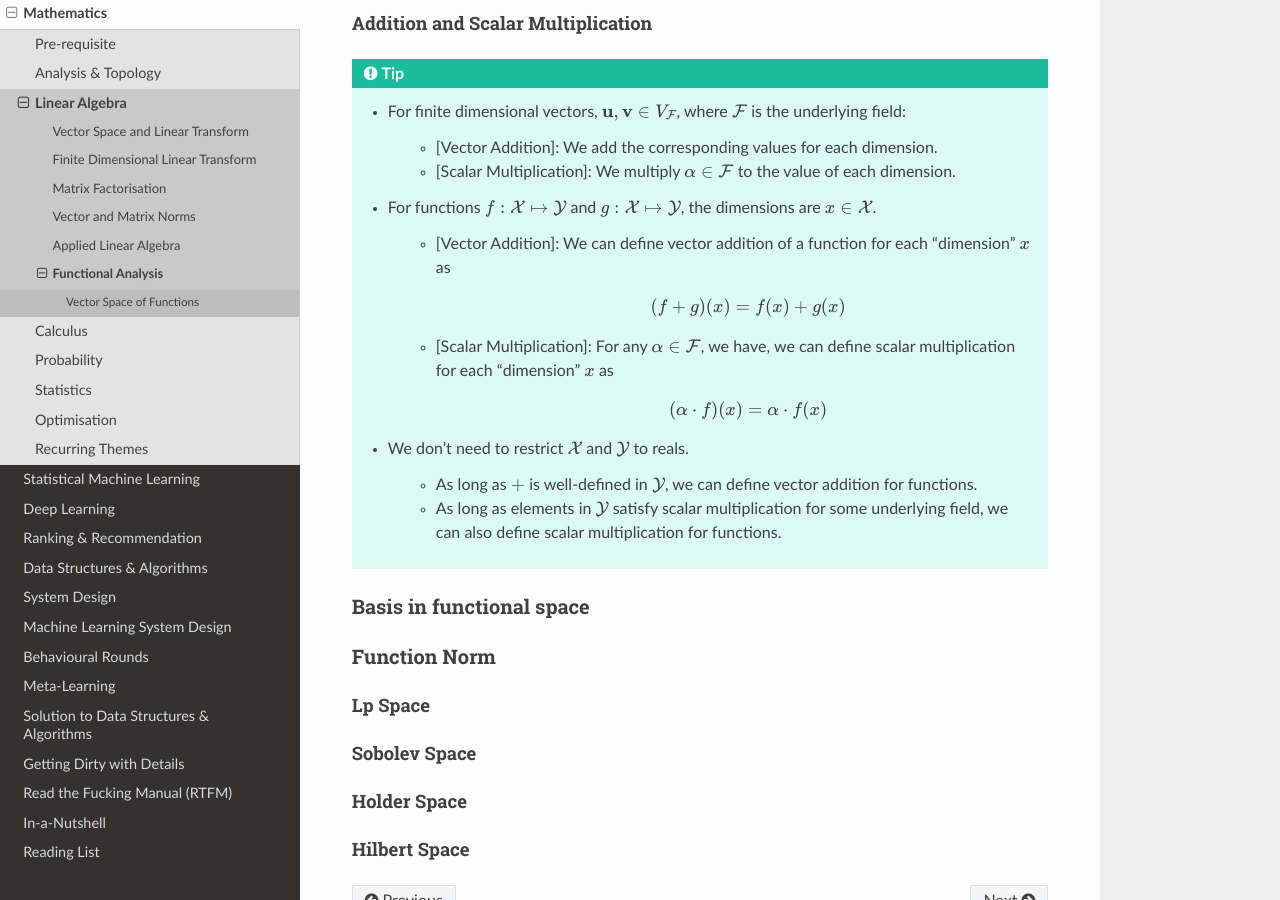
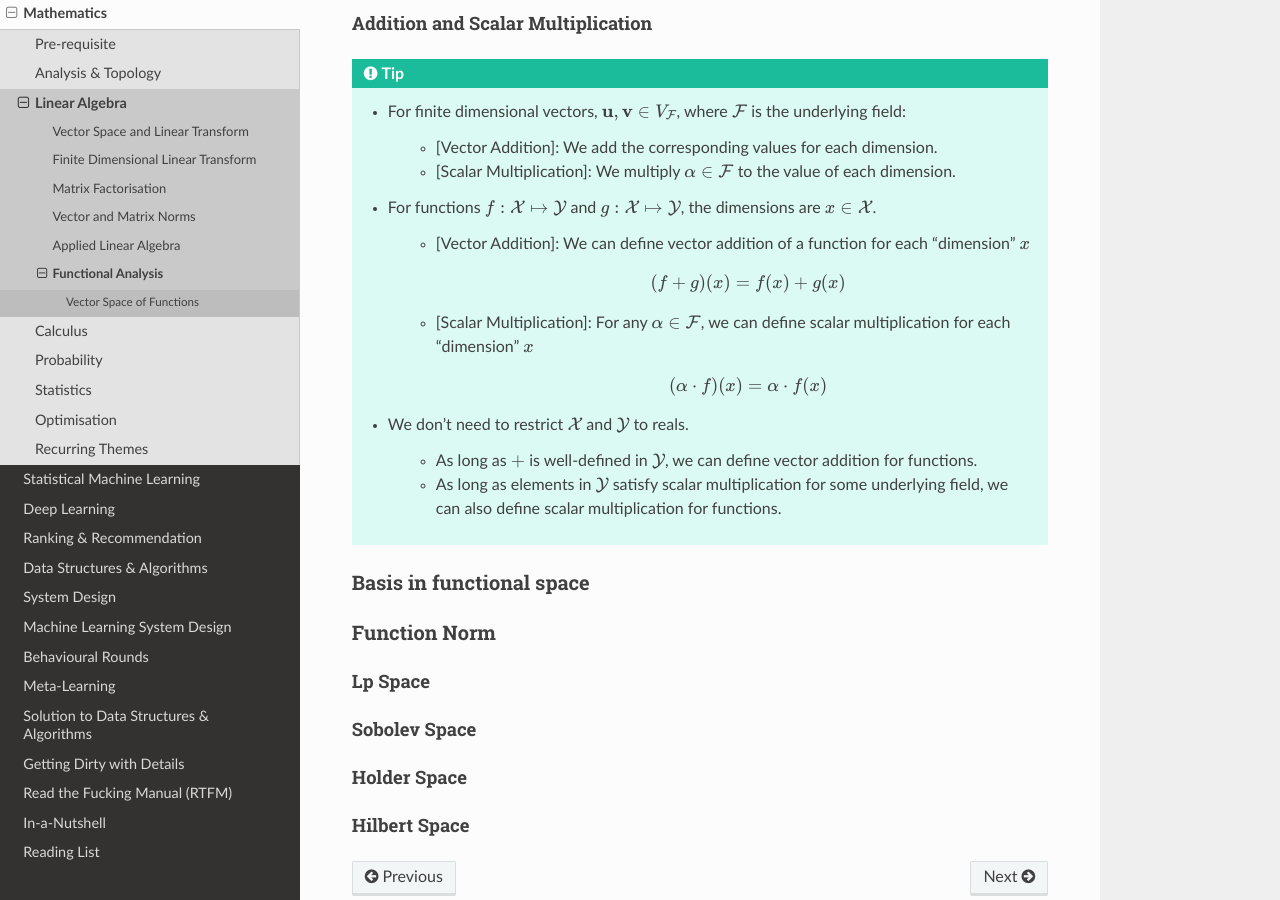
Before and after one commit to uselesstechjunks/leetcode, a Sphinx documentation site: the page built from docs/source/math/linalg/funan.rst, in a window 1280 px wide and 900 px high, scrolled down 797 px. Built offline with Sphinx 7.4.7 and the Read the Docs theme 2.0.0, drawn with Linux system fonts in a browser that asks for light colours.

Commit message:
Update funan.rst

```diff
--- a/docs/source/math/linalg/funan.rst
+++ b/docs/source/math/linalg/funan.rst
@@ -31,10 +31,10 @@ Addition and Scalar Multiplication
 		* [Scalar Multiplication]: We multiply :math:`\alpha\in\mathcal{F}` to the value of each dimension.
 	* For functions :math:`f:\mathcal{X}\mapsto\mathcal{Y}` and :math:`g:\mathcal{X}\mapsto\mathcal{Y}`, the dimensions are :math:`x\in\mathcal{X}`.
 
-		* [Vector Addition]: We can define vector addition of a function for each "dimension" :math:`x` as
+		* [Vector Addition]: We can define vector addition of a function for each "dimension" :math:`x`
 
 			.. math:: (f + g)(x) = f(x) + g(x)
-		* [Scalar Multiplication]: For any :math:`\alpha\in\mathcal{F}`, we have, we can define scalar multiplication for each "dimension" :math:`x` as
+		* [Scalar Multiplication]: For any :math:`\alpha\in\mathcal{F}`, we can define scalar multiplication for each "dimension" :math:`x`
 
 			.. math:: (\alpha\cdot f)(x) = \alpha\cdot f(x)
 	* We don't need to restrict :math:`\mathcal{X}` and :math:`\mathcal{Y}` to reals.
```
